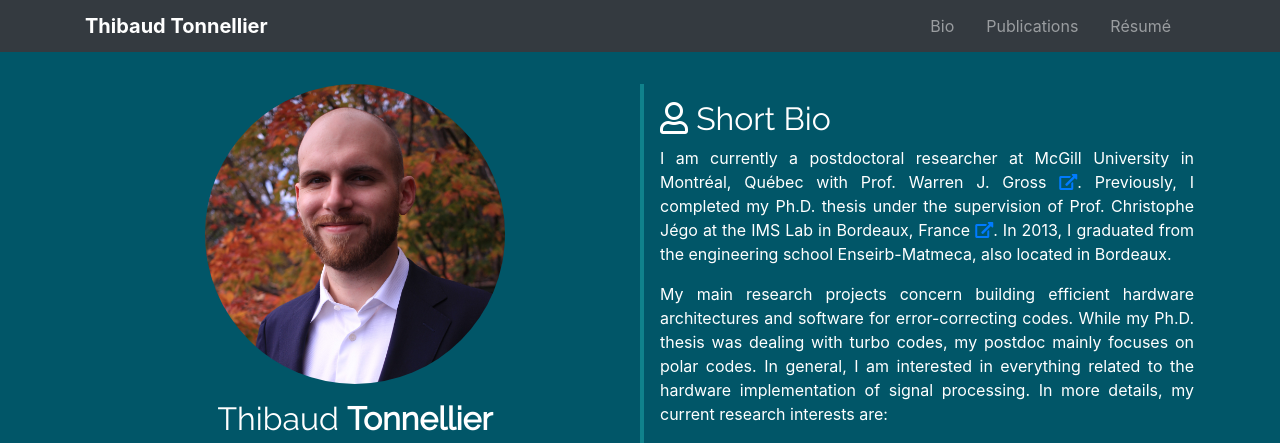
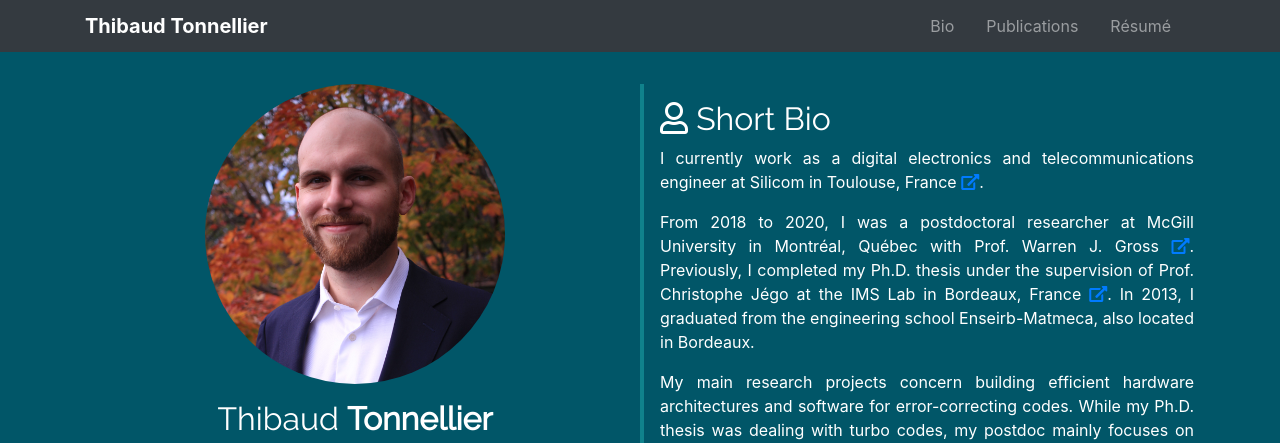
Before and after one commit to ttonnellier/ttonnellier.github.io, a plain HTML site: page index.html in a window 1280 px wide. Shown: the top 443 px of the page. Drawn offline with nearby package versions, Linux system fonts and the light colour scheme; a script that the page names is missing; some icons are missing.

Commit message:
Job update.

```diff
--- a/index.html
+++ b/index.html
@@ -69,7 +69,10 @@
           <div class="col-lg-6 text-justify bio">
             <h2><i class="far fa-user"></i> Short Bio</h2>
             <p>
-              I am currently a postdoctoral researcher at McGill University in Montréal, Québec with Prof. Warren J. Gross  <a href="https://isip.ece.mcgill.ca" target="_blank" rel="noopener"><i class="fas fa-external-link-alt"></i></a>.
+              I currently work as a digital electronics and telecommunications engineer at Silicom in Toulouse, France <a href="https://silicom.fr/en" target="_blank" rel="noopener"><i class="fas fa-external-link-alt"></i></a>.
+            </p>
+            <p>
+              From 2018 to 2020, I was a postdoctoral researcher at McGill University in Montréal, Québec with Prof. Warren J. Gross  <a href="https://isip.ece.mcgill.ca" target="_blank" rel="noopener"><i class="fas fa-external-link-alt"></i></a>.
               Previously, I completed my Ph.D. thesis under the supervision of Prof. Christophe Jégo at the IMS Lab in Bordeaux, France <a href="https://www.ims-bordeaux.fr/fr/recherche/groupes-recherche/49-conception/csn/32-CSN" target="_blank" rel="noopener"><i class="fas fa-external-link-alt"></i></a>.
               In 2013, I graduated from the engineering school Enseirb-Matmeca, also located in Bordeaux.
             </p>
```
